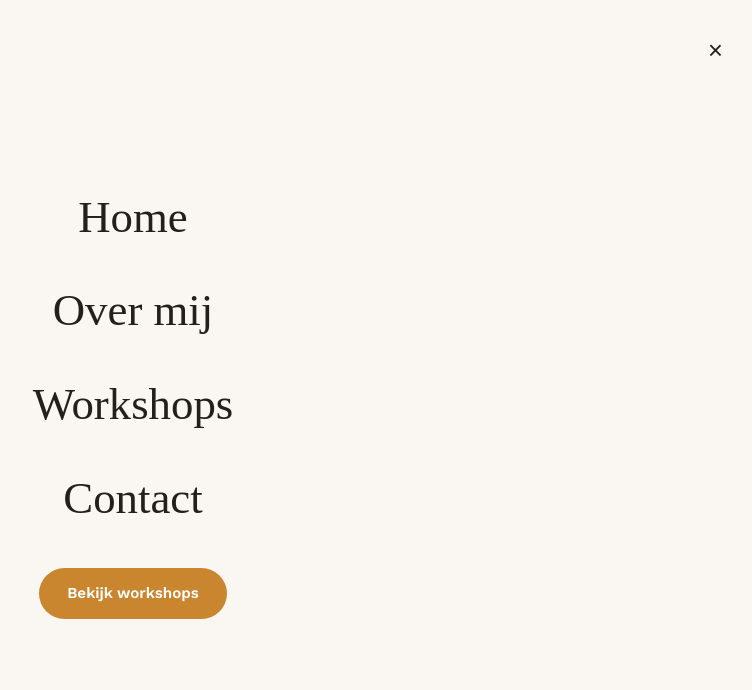
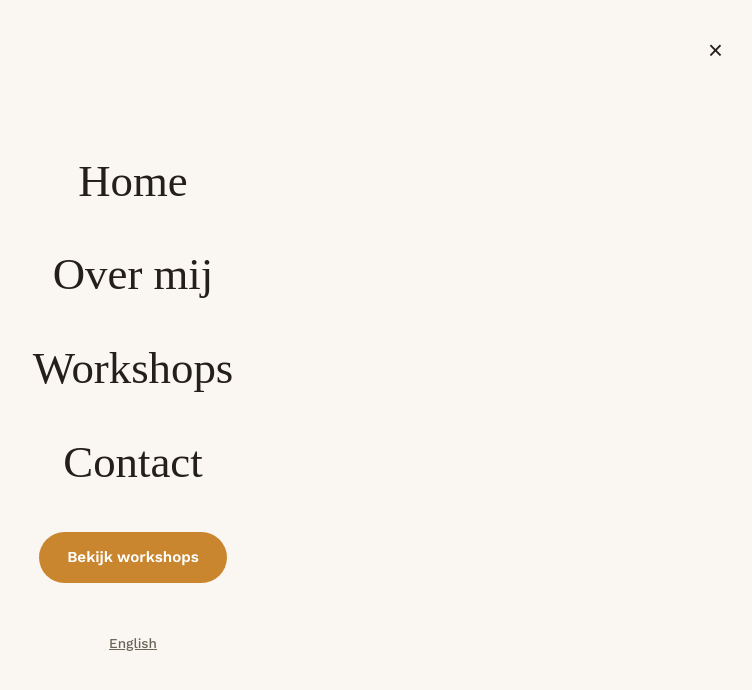
Before and after one commit to bubblybo0/Glistening-Studio-website, a plain HTML site: page contact.html in a window 1280 px wide. Both pictures are taken after a click on the button "MENU". Shown: the whole page, without its empty margins (507-1259 px from the left). Drawn offline with nearby package versions, Linux system fonts and the light colour scheme; a web font is replaced by a local one.

Commit message:
Add "English" translate link to nav overlay

```diff
--- a/contact.html
+++ b/contact.html
@@ -31,6 +31,7 @@
   <a href="workshops.html">Workshops</a>
   <a href="contact.html">Contact</a>
   <a class="cta" href="workshops.html">Bekijk workshops</a>
+  <a class="lang-link" id="translateLink" href="#" rel="nofollow">English</a>
 </div>
 
 <main id="main">
```
